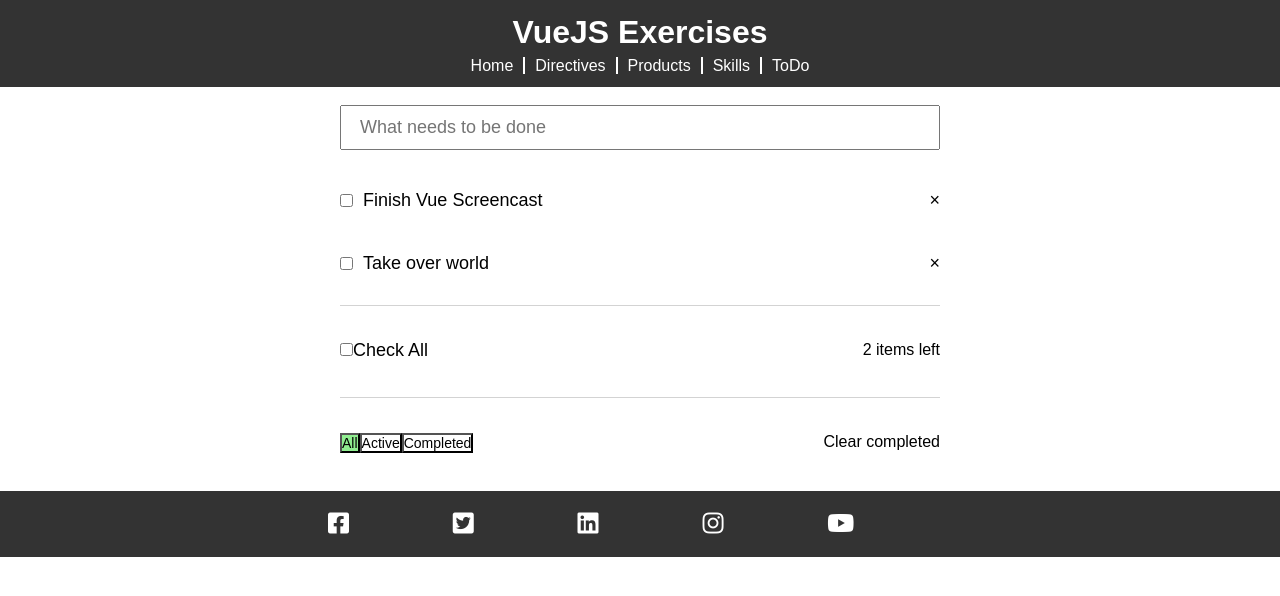
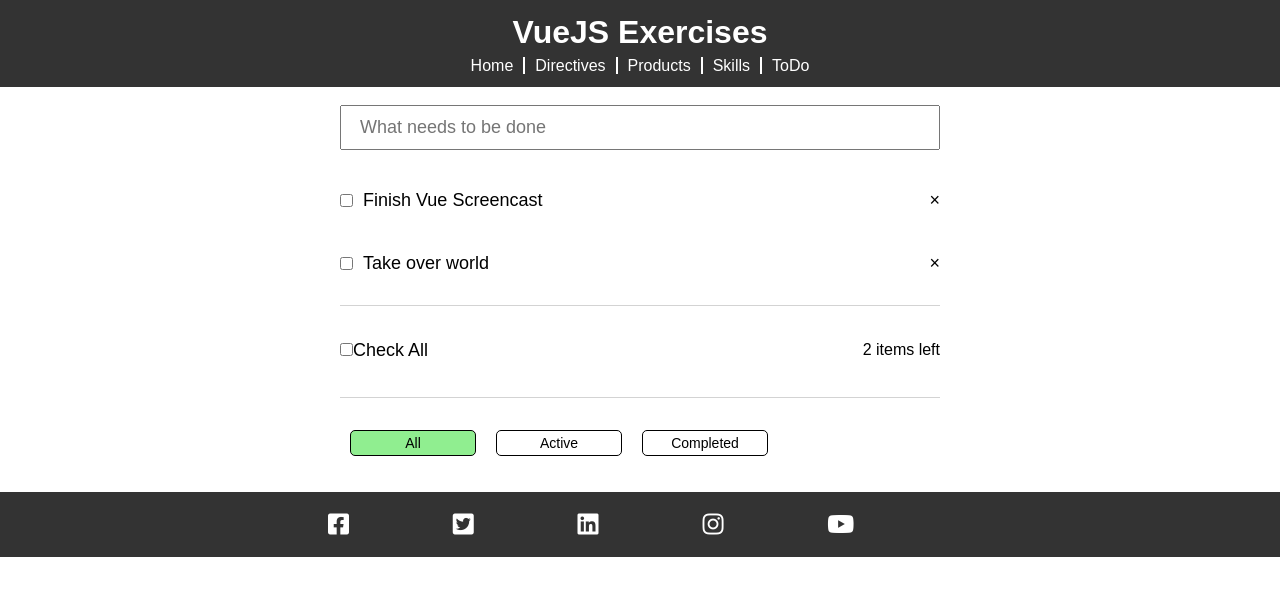
Before and after one commit to DeviousRio/vue-exercise, a Vue app: page /#/todo in a window 1280 px wide. Shown: the top 596 px of the page. Built offline with nearby package versions, Linux system fonts and the light colour scheme.

Commit message:
Modified ToDoList Component

```diff
--- a/src/components/ToDoList.vue
+++ b/src/components/ToDoList.vue
@@ -8,6 +8,11 @@
       @keyup.enter="addTodo"
     />
 
+    <transition-group
+      name="fade"
+      enter-active-class="animated fadeInUp"
+      leave-active-class="animated fadeOutDown"
+    >
       <div v-for="(todo, index) in todosFiltered" :key="todo.id" class="todo-item">
         <div class="todo-item-left">
           <input type="checkbox" v-model="todo.completed" />
@@ -32,6 +37,7 @@
         </div>
         <p class="remove-item" @click="removeToDo(index)">&times;</p>
       </div>
+    </transition-group>
 
     <div class="extra-container">
       <div>
@@ -44,13 +50,19 @@
     </div>
 
     <div class="extra-container">
-      <div>
+      <div class="button-container">
         <button :class="{ active: filter == 'all'}" @click="filter = 'all'">All</button>
         <button :class="{ active: filter == 'active'}" @click="filter = 'active'">Active</button>
         <button :class="{ active: filter == 'completed'}" @click="filter = 'completed'">Completed</button>
+
+        <transition name="fade">
+          <button
+            v-if="showClearCompletedButton"
+            @click="clearCompleted"
+            class="clear-button"
+          >Clear Completed</button>
+        </transition>
       </div>
-
-      <p>Clear completed</p>
     </div>
   </div>
 </template>
@@ -97,6 +109,9 @@ export default {
       }
 
       return this.todos;
+    },
+    showClearCompletedButton() {
+      return this.todos.filter(todo => todo.completed).length > 0;
     }
   },
   directives: {
@@ -140,12 +155,17 @@ export default {
     },
     checkAllTodos() {
       this.todos.forEach(todo => (todo.completed = event.target.checked));
+    },
+    clearCompleted() {
+      this.todos = this.todos.filter(todo => !todo.completed);
     }
   }
 };
 </script>
 
 <style scoped>
+@import url("https://cdnjs.cloudflare.com/ajax/libs/animate.css/3.5.2/animate.min.css");
+
 div {
   max-width: 600px;
   margin: 1em auto;
@@ -167,6 +187,7 @@ div {
   display: flex;
   align-items: center;
   justify-content: space-between;
+  animation-duration: 0.3s;
 }
 
 .remove-item {
@@ -219,14 +240,24 @@ div {
 }
 
 .extra-container div {
-  flex: 0 0 70%;
+  flex: 0 0 60%;
   margin-left: 0;
 }
 
+.button-container {
+  display: flex;
+}
+
 button {
+  flex: 0 0 35%;
   font-size: 14px;
   background-color: #fff;
   appearance: none;
+  border: 1px solid #000;
+  border-radius: 5px;
+  padding: 4px;
+  margin: 0 10px;
+  cursor: pointer;
 }
 
 button:hover {
@@ -240,4 +271,14 @@ button:focus {
 .active {
   background-color: lightgreen;
 }
+
+.fade-enter-active,
+.fade-leave-active {
+  transition: opacity 0.5s;
+}
+
+.fade-enter,
+.fade-leave-to {
+  opacity: 0;
+}
 </style>
```
Lines whose indentation alone changed are shown as unchanged.
